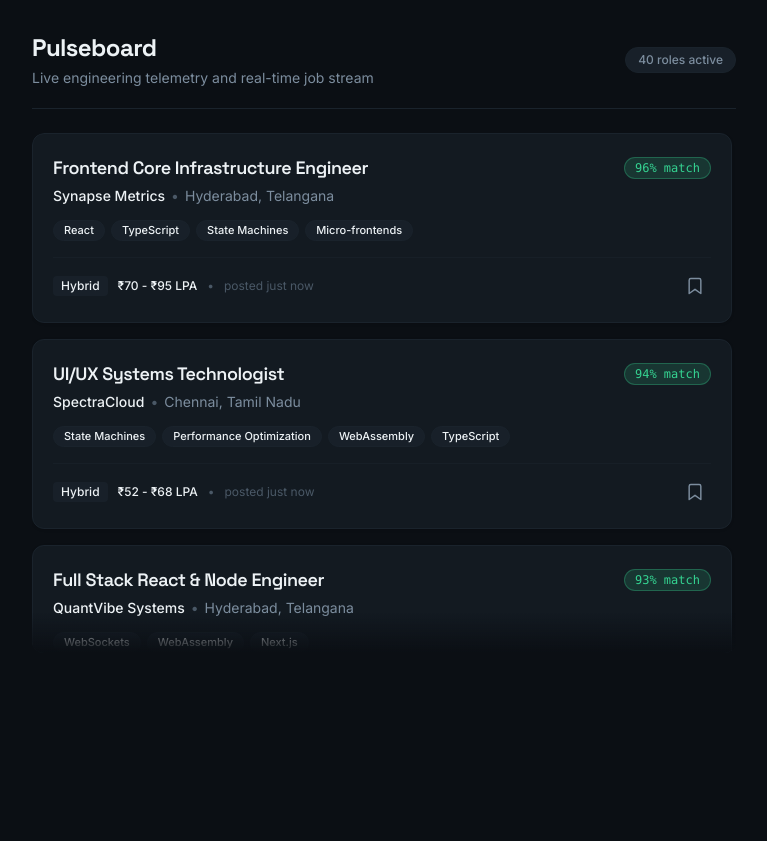
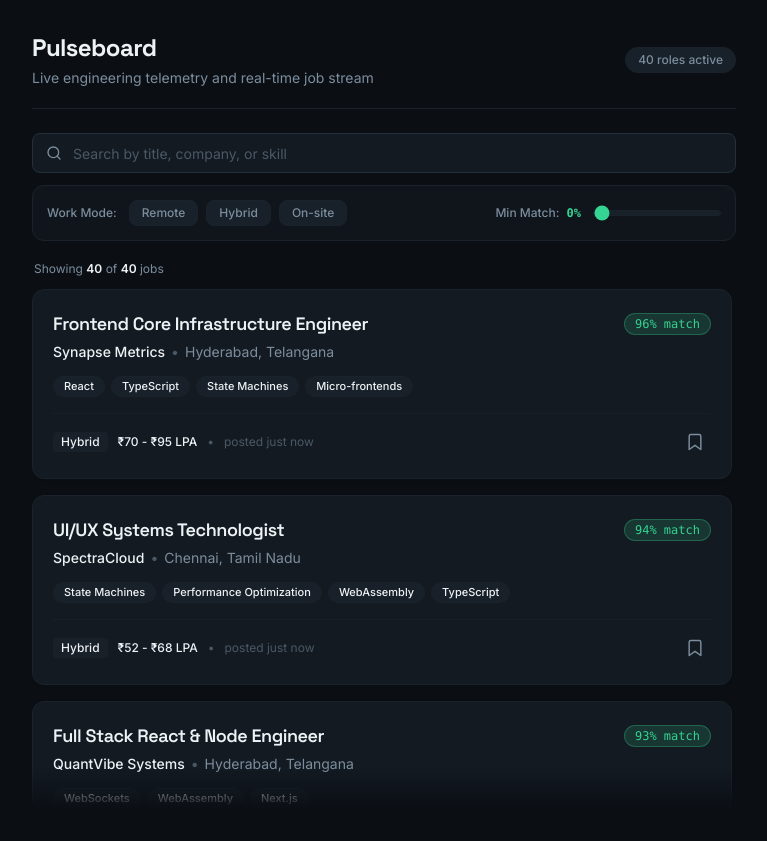
Before and after one commit to darshna21-bit/pulseboard, a React (Vite) app: page / in a window 1280 px wide. Shown: the whole page, without its empty margins (256-1023 px from the left). Before the commit the page ends 800 px from the top, so only its background shows below. Built offline with nearby package versions, Linux system fonts and the light colour scheme.

Commit message:
feat: search and filters

```diff
--- a/src/App.tsx
+++ b/src/App.tsx
@@ -1,11 +1,32 @@
-import { useState } from 'react'
-import type { Job } from './types/job'
+import { useMemo, useState } from 'react'
+import type { Job, WorkMode } from './types/job'
 import { generateInitialBatch } from './mocks/jobData'
 import { JobFeed } from './components/JobFeed'
+import { SearchBar } from './components/SearchBar'
+import { FilterPanel } from './components/FilterPanel'
+import { useDebounce } from './hooks/useDebounce'
 
 export default function App() {
   const [jobs] = useState<Job[]>(() => generateInitialBatch(40))
   const [savedJobIds, setSavedJobIds] = useState<Set<string>>(new Set())
+
+  // Search & Filter state
+  const [searchInput, setSearchInput] = useState('')
+  const debouncedSearch = useDebounce(searchInput, 300)
+  const [activeModes, setActiveModes] = useState<Set<WorkMode>>(new Set())
+  const [minMatch, setMinMatch] = useState<number>(0)
+
+  const handleToggleMode = (mode: WorkMode) => {
+    setActiveModes((prev) => {
+      const next = new Set(prev)
+      if (next.has(mode)) {
+        next.delete(mode)
+      } else {
+        next.add(mode)
+      }
+      return next
+    })
+  }
 
   const handleToggleSave = (id: string) => {
     setSavedJobIds((prev) => {
@@ -18,6 +39,29 @@ export default function App() {
       return next
     })
   }
+
+  // Derive filtered jobs with useMemo
+  const filteredJobs = useMemo(() => {
+    const query = debouncedSearch.trim().toLowerCase()
+
+    return jobs.filter((job) => {
+      // 1. Min match score filter
+      if (job.matchScore < minMatch) return false
+
+      // 2. Work mode filter (if any selected, otherwise show all)
+      if (activeModes.size > 0 && !activeModes.has(job.workMode)) return false
+
+      // 3. Search query: case-insensitive substring match against title, company, or tags
+      if (query) {
+        const matchesTitle = job.title.toLowerCase().includes(query)
+        const matchesCompany = job.company.toLowerCase().includes(query)
+        const matchesTag = job.tags.some((tag) => tag.toLowerCase().includes(query))
+        if (!matchesTitle && !matchesCompany && !matchesTag) return false
+      }
+
+      return true
+    })
+  }, [jobs, debouncedSearch, activeModes, minMatch])
 
   return (
     <div className="min-h-screen bg-background text-text">
@@ -46,9 +90,41 @@ export default function App() {
           </div>
         </header>
 
-        {/* Static Job Feed */}
+        {/* Search & Filter controls */}
+        <div className="mb-5 flex flex-col gap-3">
+          <SearchBar value={searchInput} onChange={setSearchInput} />
+          <FilterPanel
+            activeModes={activeModes}
+            onToggle={handleToggleMode}
+            minMatch={minMatch}
+            onMinMatchChange={setMinMatch}
+          />
+        </div>
+
+        {/* Count indicator above the feed */}
+        <div className="mb-3 flex items-center justify-between text-xs text-text-muted px-0.5">
+          <span>
+            Showing <strong className="font-semibold text-text">{filteredJobs.length}</strong> of{' '}
+            <strong className="font-semibold text-text">{jobs.length}</strong> jobs
+          </span>
+          {(debouncedSearch || activeModes.size > 0 || minMatch > 0) && (
+            <button
+              type="button"
+              onClick={() => {
+                setSearchInput('')
+                setActiveModes(new Set())
+                setMinMatch(0)
+              }}
+              className="text-xs text-signal hover:underline cursor-pointer focus-visible:outline-none focus-visible:ring-1 focus-visible:ring-signal rounded"
+            >
+              Reset filters
+            </button>
+          )}
+        </div>
+
+        {/* Virtualized Job Feed receiving derived filteredJobs */}
         <JobFeed
-          jobs={jobs}
+          jobs={filteredJobs}
           savedJobIds={savedJobIds}
           onToggleSave={handleToggleSave}
         />
--- /dev/null
+++ b/src/components/FilterPanel.tsx
@@ -0,0 +1,70 @@
+import React from 'react'
+import type { WorkMode } from '../types/job'
+
+export interface FilterPanelProps {
+  activeModes: Set<WorkMode>
+  onToggle: (mode: WorkMode) => void
+  minMatch: number
+  onMinMatchChange: (value: number) => void
+  className?: string
+}
+
+const WORK_MODES: WorkMode[] = ['Remote', 'Hybrid', 'On-site']
+
+export const FilterPanel: React.FC<FilterPanelProps> = ({
+  activeModes,
+  onToggle,
+  minMatch,
+  onMinMatchChange,
+  className = '',
+}) => {
+  return (
+    <div
+      className={`flex flex-col gap-3.5 sm:flex-row sm:items-center sm:justify-between rounded-xl bg-surface/60 border border-border-soft p-3.5 ${className}`.trim()}
+    >
+      {/* Work-mode filter chips */}
+      <div className="flex flex-wrap items-center gap-2" role="group" aria-label="Filter by work mode">
+        <span className="text-xs font-medium text-text-muted mr-1">Work Mode:</span>
+        {WORK_MODES.map((mode) => {
+          const isActive = activeModes.has(mode)
+          return (
+            <button
+              key={mode}
+              type="button"
+              onClick={() => onToggle(mode)}
+              aria-pressed={isActive}
+              className={`inline-flex items-center rounded-lg px-3 py-1 text-xs font-medium border transition-all cursor-pointer focus-visible:outline-none focus-visible:ring-2 focus-visible:ring-signal focus-visible:ring-offset-2 focus-visible:ring-offset-background ${
+                isActive
+                  ? 'bg-signal/15 text-signal border-signal/40 shadow-sm'
+                  : 'bg-surface-raised text-text-muted border-border-soft hover:text-text hover:border-border'
+              }`}
+            >
+              {mode}
+            </button>
+          )
+        })}
+      </div>
+
+      {/* Minimum-match-score range slider */}
+      <div className="flex items-center gap-3 border-t border-border-soft/60 pt-2.5 sm:border-t-0 sm:pt-0">
+        <label htmlFor="min-match-slider" className="text-xs font-medium text-text-muted whitespace-nowrap">
+          Min Match:{' '}
+          <span className="font-mono font-semibold text-signal ml-1">
+            {minMatch}%
+          </span>
+        </label>
+        <input
+          id="min-match-slider"
+          type="range"
+          min={0}
+          max={95}
+          step={5}
+          value={minMatch}
+          onChange={(e) => onMinMatchChange(Number(e.target.value))}
+          className="h-1.5 w-28 sm:w-32 cursor-pointer accent-signal bg-surface-raised rounded-lg appearance-none border border-border-soft focus-visible:outline-none focus-visible:ring-2 focus-visible:ring-signal"
+          aria-label="Minimum match score filter"
+        />
+      </div>
+    </div>
+  )
+}
--- /dev/null
+++ b/src/components/SearchBar.tsx
@@ -0,0 +1,63 @@
+import React from 'react'
+import { Input } from './ui/Input'
+
+export interface SearchBarProps {
+  value: string
+  onChange: (value: string) => void
+  className?: string
+}
+
+export const SearchBar: React.FC<SearchBarProps> = ({
+  value,
+  onChange,
+  className = '',
+}) => {
+  return (
+    <div className={`relative w-full ${className}`.trim()}>
+      {/* Magnifying-glass SVG icon inside on the left */}
+      <div className="pointer-events-none absolute inset-y-0 left-0 flex items-center pl-3.5 text-text-muted">
+        <svg
+          className="h-4 w-4 stroke-current fill-none"
+          viewBox="0 0 24 24"
+          strokeWidth={2}
+          strokeLinecap="round"
+          strokeLinejoin="round"
+          aria-hidden="true"
+        >
+          <circle cx="11" cy="11" r="8" />
+          <path d="M21 21l-4.35-4.35" />
+        </svg>
+      </div>
+
+      <Input
+        type="search"
+        value={value}
+        onChange={(e) => onChange(e.target.value)}
+        placeholder="Search by title, company, or skill"
+        aria-label="Search by title, company, or skill"
+        className="pl-10 pr-10 h-10 text-sm bg-surface border-border focus-visible:ring-signal"
+      />
+
+      {/* Clear button when search term is active */}
+      {value.length > 0 && (
+        <button
+          type="button"
+          onClick={() => onChange('')}
+          aria-label="Clear search input"
+          className="absolute inset-y-0 right-0 flex items-center pr-3 text-text-muted hover:text-text cursor-pointer focus-visible:outline-none focus-visible:text-signal"
+        >
+          <svg
+            className="h-4 w-4 stroke-current fill-none"
+            viewBox="0 0 24 24"
+            strokeWidth={2}
+            strokeLinecap="round"
+            strokeLinejoin="round"
+            aria-hidden="true"
+          >
+            <path d="M18 6L6 18M6 6l12 12" />
+          </svg>
+        </button>
+      )}
+    </div>
+  )
+}
--- /dev/null
+++ b/src/hooks/useDebounce.ts
@@ -0,0 +1,22 @@
+import { useEffect, useState } from 'react'
+
+/**
+ * useDebounce
+ * Generic debounce hook that delays updating a value until after
+ * delayMs has elapsed since the last change.
+ */
+export function useDebounce<T>(value: T, delayMs: number = 300): T {
+  const [debouncedValue, setDebouncedValue] = useState<T>(value)
+
+  useEffect(() => {
+    const timer = setTimeout(() => {
+      setDebouncedValue(value)
+    }, delayMs)
+
+    return () => {
+      clearTimeout(timer)
+    }
+  }, [value, delayMs])
+
+  return debouncedValue
+}
```
